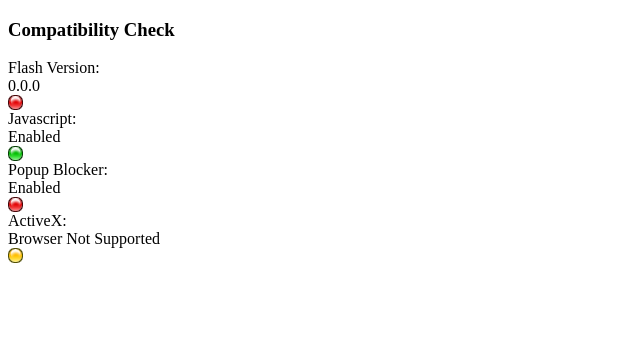
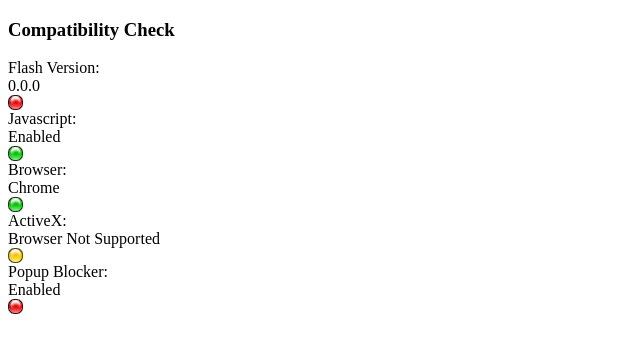
Before and after one commit to kittcoldfire/browsercompatibilitycheck, a plain HTML site: page index.html in a window 1280 px wide. Shown: the whole page, without its empty margins (0-640 px from the left). Drawn offline with Linux system fonts and the light colour scheme.

Commit message:
All main compatability working

```diff
--- a/index.html
+++ b/index.html
@@ -17,8 +17,6 @@
 
 <script type="text/javascript">
 	compatibility.init({
-		display:"flash,javascript,popup,activeX",
-		min_flash_version:11
 	});
 
 	$(document).ready(function () {
--- a/javascript/compatability_check.js
+++ b/javascript/compatability_check.js
@@ -2,7 +2,8 @@
 
 	var self = this;
 	var add_to_display = [];
-	var configured_display = null;
+	var configured_display = [];
+	var popup_position = null;
 	/*
 		@param:div_id - specifies which div is going to be replaced with the content
 		@param:options.display - items that we want to display, choices are [flash, javascript, activeX, browser, popup]
@@ -17,7 +18,7 @@
 		document.getElementById(self.div_id).className="";
 
 		//Display options
-		self.display = options.display || 'flash,javascript,activeX,browser,popup';
+		self.display = options.display || 'flash,javascript,browser,activeX,popup';
 		self.display_images = options.display_images || options.display;
 
 		//Image options
@@ -38,7 +39,12 @@
 		//ActiveX options
 		self.activeX_heading = options.activeX_heading || 'ActiveX: ';
 
+		//Browser options
+		self.browser_heading = options.browser_heading || 'Browser: ';
+		self.supported_browsers = options.supported_browsers || 'Chrome,Firefox,MSIE,Safari';
+
 		var elements_to_display = self.display.split(",");
+		var display_popup = false;
 
 		for(x = 0; x < elements_to_display.length; x++) {
 			if(elements_to_display[x] == 'flash') {
@@ -50,13 +56,27 @@
 			}
 
 			if(elements_to_display[x] == 'popup') {
-				getPopupBlockerEnabled();
+				display_popup = true;
+				popup_position = x;
+				add_to_display.popup = 'temp';
 			}
 
 			if(elements_to_display[x] == 'activeX') {
 				getActiveXEnabled();
 			}
 
+			if(elements_to_display[x] == 'browser') {
+				getBrowser();
+			}
+
+			//alert(elements_to_display[x]);
+
+			check_requirement();
+		}
+
+		if(display_popup == true) {
+			display_popup = false;
+			getPopupBlockerEnabled();
 			check_requirement();
 		}
 
@@ -76,12 +96,16 @@
 		add_to_display.javascript = 'true';
 	}
 
-	var getPopupBlockerEnabled = function checkPopupBlocker() {
+	var getPopupBlockerEnabled = function getPopupBlockerEnabled() {
 		add_to_display.popup = 'true';
 	}
 
 	var getActiveXEnabled = function getActiveXEnabled() {
 		add_to_display.activeX = 'true';
+	}
+
+	var getBrowser = function getBrowser() {
+		add_to_display.browser = 'true';
 	}
 
 
@@ -94,14 +118,24 @@
 			var section_to_add = "<div class='compatibility_row'><div class='compatibility_heading'>";
 
 			section_to_add += heading + "</div><div class='compatibility_value'>" +
-				message + "</div><div class='compatibility_image'>"
-				+ "<img src='" + image + "'/></div></div>";
+				message + "</div>";
+			if(image != null && image != '') {
+				section_to_add += "<div class='compatibility_image'>" + "<img src='" + image + "'/></div>";
+			}
+			section_to_add += "</div>";
 
-			if(configured_display == null) {
+			if(heading == self.popup_heading && message != 'temp' && popup_position != null) {
+				configured_display[popup_position] = section_to_add;
+				popup_position = null;
+			} else {
+				configured_display.push(section_to_add);
+			}
+
+			/*if(configured_display == null) {
 				configured_display = section_to_add;
 			} else {
 				configured_display += section_to_add;
-			}
+			}*/
 		}
 	}
 
@@ -131,7 +165,13 @@
 			add_to_display.javascript = null;
 		}
 
-		if(add_to_display.popup != '' && add_to_display.popup != null) {
+		if(popup_position != null && add_to_display.popup == 'temp') {
+			heading = self.popup_heading;
+			message = 'temp';
+			add_to_display.popup = null;
+		}
+
+		if(add_to_display.popup != '' && add_to_display.popup != null && add_to_display.popup != 'temp') {
 			var popup = 0;
 	        var myPopup = window.open("./html/popup_test.html", "_blank", "directories=no,height=150,width=150,menubar=no,resizable=no,scrollbars=no,status=no,titlebar=no,top=0,location=no,left=50");
 	        heading = self.popup_heading;
@@ -175,14 +215,60 @@
 			      image = self.pass_image;
 			  }
 
-			add_to_display.activex = null;
+			add_to_display.activeX = null;
+		}
+
+		if(add_to_display.browser != '' && add_to_display.browser != null) {
+			heading = self.browser_heading;
+
+			function checkBrowser() {
+			      var N= navigator.appName, ua= navigator.userAgent, tem;
+			      var M= ua.match(/(opera|chrome|safari|firefox|msie)\/?\s*(\.?\d+(\.\d+)*)/i);
+			      if(M && (tem= ua.match(/version\/([\.\d]+)/i))!= null) M[2]= tem[1];
+			      M= M? [M[1] + ' ', M[2]]: [N, navigator.appVersion,'-?'];
+			      //alert(M);
+			      return M;
+			}
+
+			function checkBrowserName() {
+			      var N= navigator.appName, ua= navigator.userAgent, tem;
+			      var M= ua.match(/(opera|chrome|safari|firefox|msie)\/?\s*(\.?\d+(\.\d+)*)/i);
+			      if(M && (tem= ua.match(/version\/([\.\d]+)/i))!= null) M[2]= tem[1];
+			      M= M? [M[1]]: [N, navigator.appVersion,'-?'];
+			      //alert(M);
+			      return M;
+			}
+
+			message = checkBrowserName();
+
+			var supported_browsers = self.supported_browsers.split(",");
+
+			for(i = 0; i < supported_browsers.length; i++) {
+				if(supported_browsers[i].indexOf(message) !== -1) {
+					image = self.pass_image;
+					break;
+				} else {
+					image = self.fail_image;
+				}
+			}
+
+			add_to_display.browser = null;
 		}
 
 		create_div_row(heading, message, image);
 	}
 
 	var update_page = function() {
-		document.getElementById(self.div_id).innerHTML = configured_display;
+		var final_display = null;
+		for(i = 0; i < configured_display.length; i++) {
+			//alert(configured_display[i]);
+			if(final_display == null) {
+				final_display = configured_display[i];
+			} else {
+				final_display = final_display + configured_display[i];
+			}
+		}
+		document.getElementById(self.div_id).innerHTML = final_display;
 	}
 
 	return {
```
